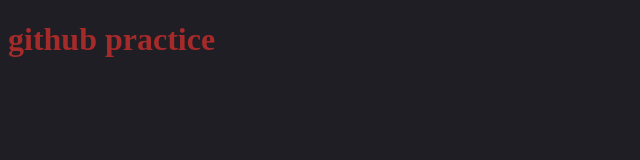
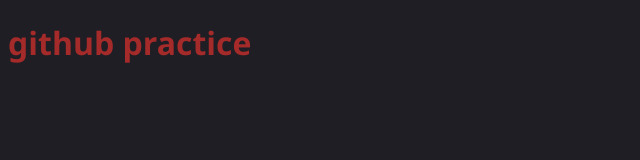
Before and after one commit to EhsanMohammed1/ehsan-project, a plain HTML site: page index.html in a window 1280 px wide. Shown: the whole page, without its empty margins (0-640 px from the left). Drawn offline with Linux system fonts and the light colour scheme.

Commit message:
chane font style

```diff
--- a/style.css
+++ b/style.css
@@ -4,4 +4,6 @@ body {
 
 h1 {
   color: brown;
+  font-family: "Segoe UI", Tahoma, Geneva, Verdana, Impact, Haettenschweiler,
+    "Arial Narrow Bold", sans-serif;
 }
```
